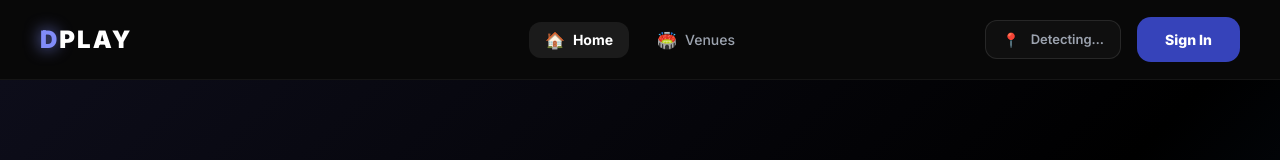
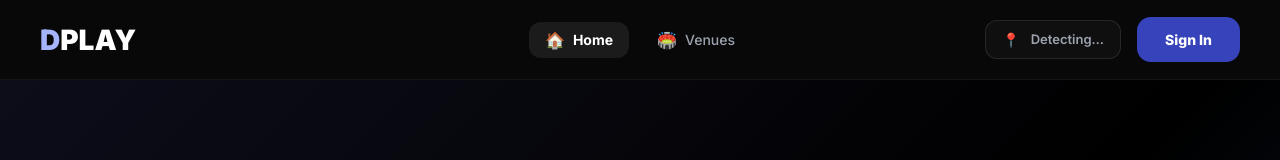
Before and after one commit to chhendramouli/play-arenas, a Next.js app in the folder frontend/: page / in a window 1280 px wide. Shown: the top 160 px of the page. Built offline with nearby package versions, Linux system fonts and the light colour scheme; no server answers.

Commit message:
fix: larger logo 28px, remove letter-spacing, use indigo-300 for D
Co-Authored-By: Claude Sonnet 4.6 <noreply@anthropic.com>

```diff
--- a/frontend/src/components/Navbar.tsx
+++ b/frontend/src/components/Navbar.tsx
@@ -91,8 +91,8 @@ export default function Navbar() {
       {/* Left: Logo */}
       <div style={{ display: "flex", alignItems: "center" }}>
         <Link href="/" className="brand-link" style={{ display: "flex", alignItems: "center", textDecoration: "none" }}>
-          <span style={{ fontSize: 24, fontWeight: 900, letterSpacing: "2px", textTransform: "uppercase" }}>
-            <span style={{ color: "#818cf8", textShadow: "0 0 16px rgba(129,140,248,0.9)" }}>D</span><span style={{ color: "#fff" }}>PLAY</span>
+          <span style={{ fontSize: 28, fontWeight: 900, letterSpacing: "0px", textTransform: "uppercase" }}>
+            <span style={{ color: "#a5b4fc" }}>D</span><span style={{ color: "#fff" }}>PLAY</span>
           </span>
         </Link>
       </div>
```
